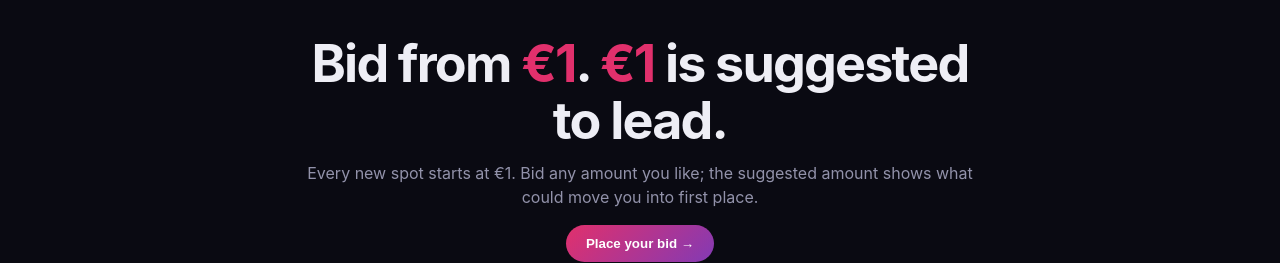
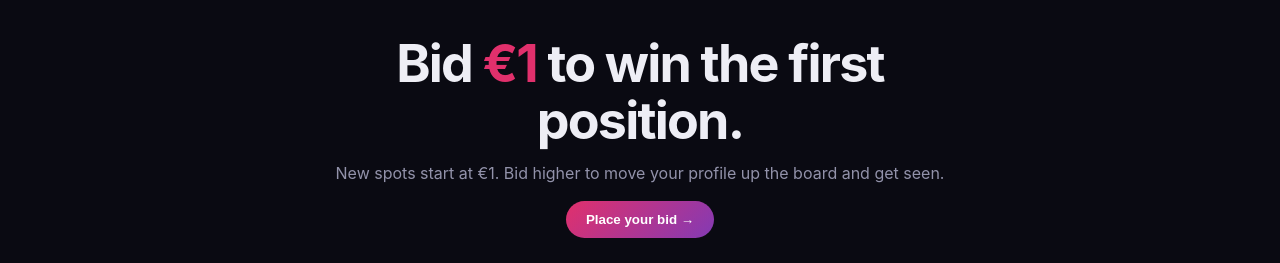
Before and after one commit to dsoyuyuce18/1nstabid, a website: page public/index.html in a window 1280 px wide. Shown: the part 178-441 px from the top of the page. Drawn offline with Linux system fonts and the light colour scheme; no server answers.

Commit message:
Restore homepage bidding copy

```diff
--- a/public/index.html
+++ b/public/index.html
@@ -50,8 +50,8 @@
         </div>
 
         <section class="bid-explanation">
-            <h2>Bid from <span>€1</span>. <span id="next-bid-amount">€1</span> is suggested to lead.</h2>
-            <p>Every new spot starts at €1. Bid any amount you like; the suggested amount shows what could move you into first place.</p>
+            <h2>Bid <span id="next-bid-amount">€1</span> to win the first position.</h2>
+            <p>New spots start at €1. Bid higher to move your profile up the board and get seen.</p>
             <button class="explanation-cta" id="hero-bid">Place your bid →</button>
         </section>
 
```
